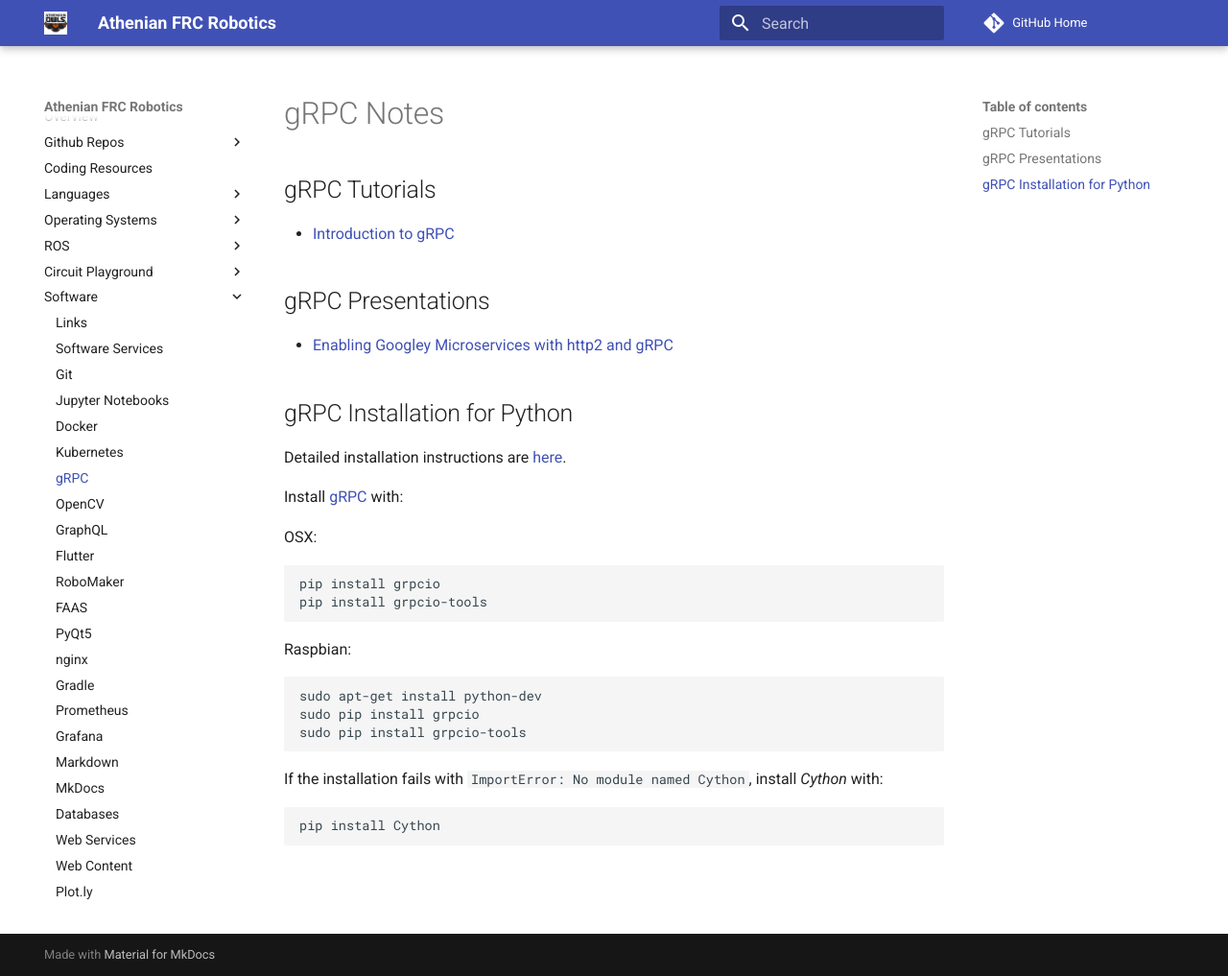
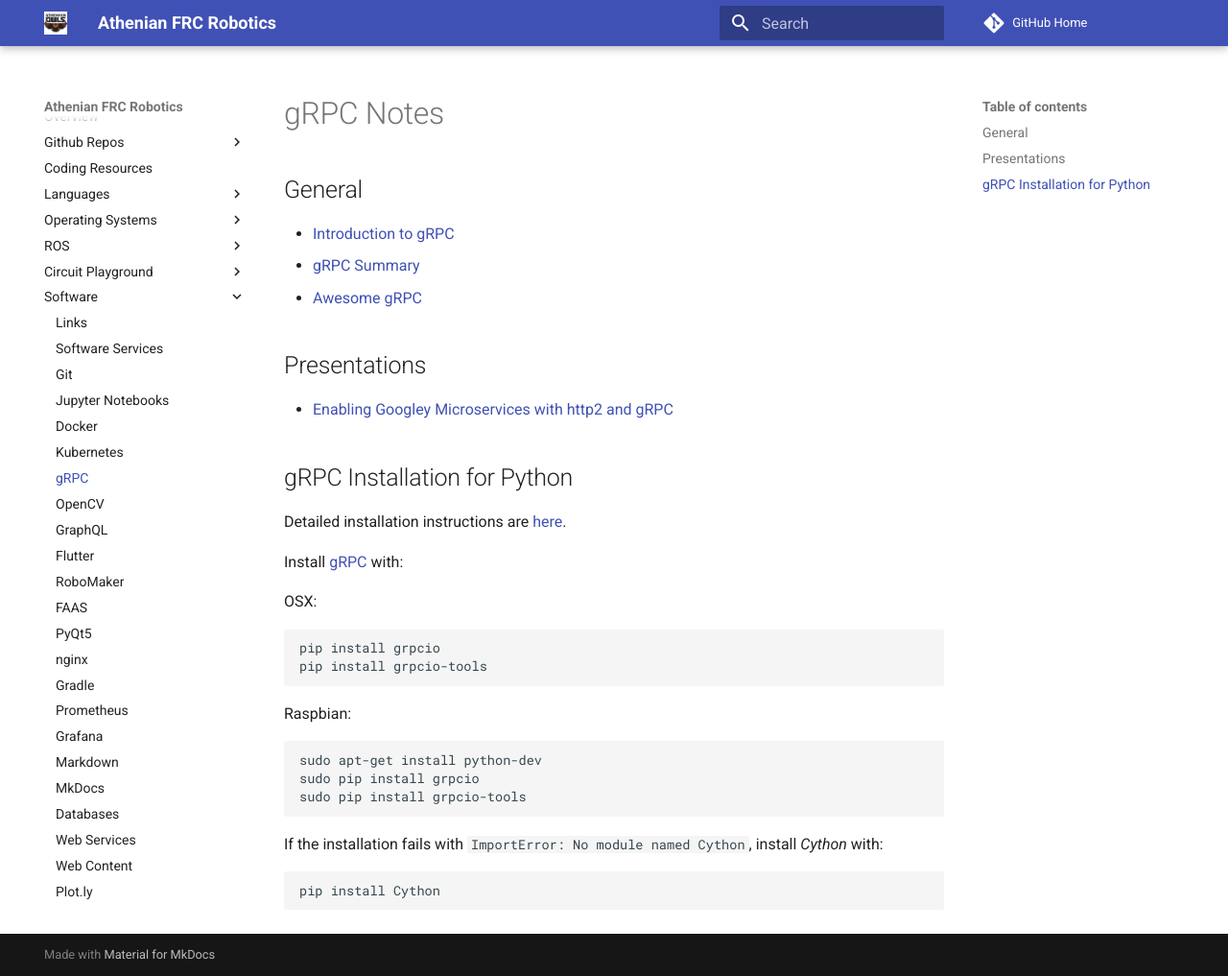
Before and after one commit to athenian-robotics/athenian-robotics-mkdocs, an MkDocs documentation site: the page built from docs/grpc.md, in a window 1280 px wide and 1017 px high. Shown: the whole window at 96% size. Built offline with MkDocs 1.6.1 and Material for MkDocs 9.7.7, drawn with Linux system fonts in a browser that asks for light colours; comment, search, counter and statistics services are not loaded.

Commit message:
Update docs

```diff
--- a/docs/grpc.md
+++ b/docs/grpc.md
@@ -1,9 +1,11 @@
 # gRPC Notes
 
-## gRPC Tutorials
+## General
 * [Introduction to gRPC](http://www.baeldung.com/grpc-introduction)
+* [gRPC Summary](https://devopedia.org/grpc)
+* [Awesome gRPC](https://github.com/grpc-ecosystem/awesome-grpc#other-dart)
 
-## gRPC Presentations
+## Presentations
 * [Enabling Googley Microservices with http2 and gRPC](https://www.slideshare.net/borisovalex/enabling-googley-microservices-with-http2-and-grpc)
 
 ## gRPC Installation for Python
```
Also changed, not shown: docs/graphql.md (+1 -0 lines), docs/python.md (+1 -0 lines).
